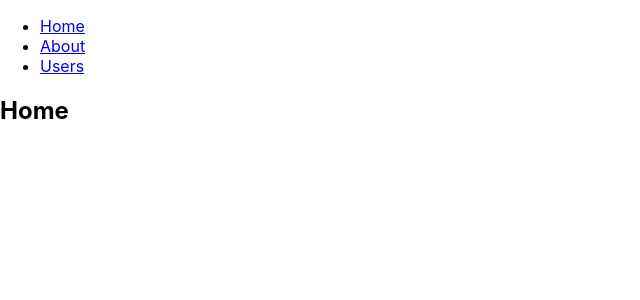
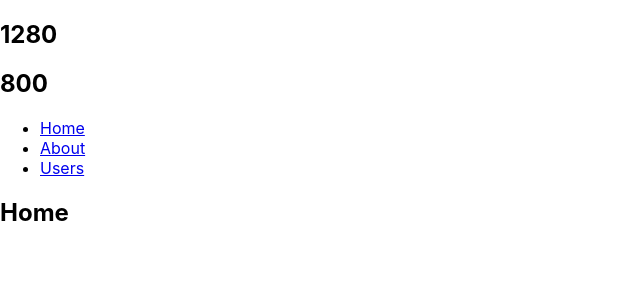
Before and after one commit to Xx-AmrHossam-xX/githubpage-4, a React (Create React App) app: page / in a window 1280 px wide. Shown: the top 300 px of the page, without its empty margins (0-640 px from the left). Built offline with nearby package versions, Linux system fonts and the light colour scheme.

Commit message:
getting info

```diff
--- a/src/App.js
+++ b/src/App.js
@@ -1,9 +1,18 @@
-import React from "react";
+import React, { useEffect, useState } from "react";
 import { Switch, Route, Link } from "react-router-dom";
 
 export default function App (){
+  const [ x, setX ] = useState(0);
+  const [ y, setY ] = useState(0);
+
+  useEffect(() => {
+    setX(window.innerWidth);
+    setY(window.innerHeight);
+  }, []);
   return (
     <div>
+      <h2>{x}</h2>
+      <h2>{y}</h2>
       <nav>
         <ul>
           <li>
```
